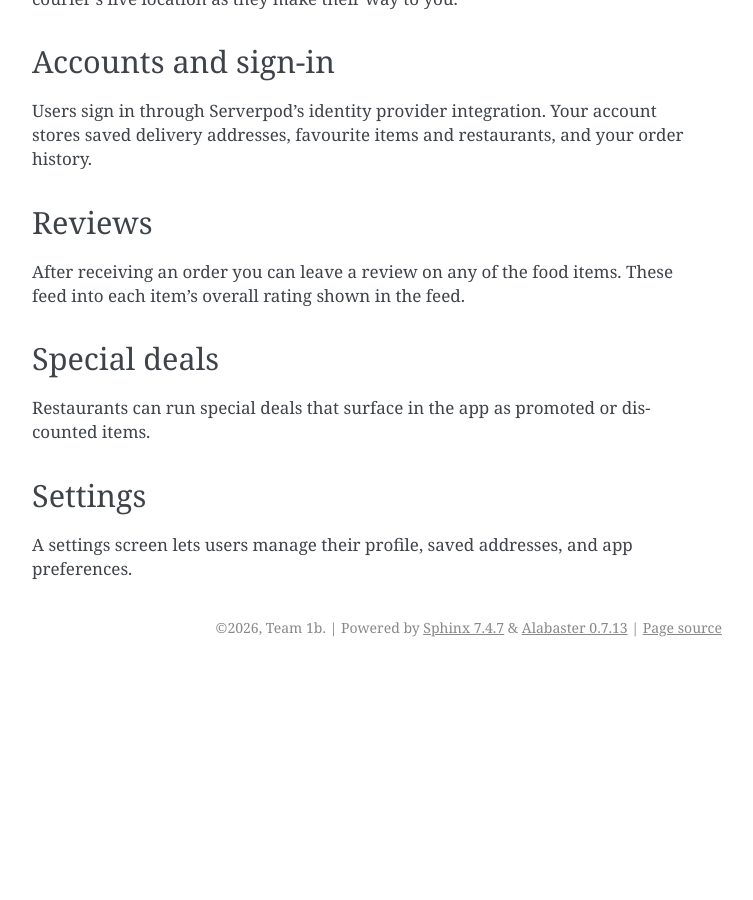
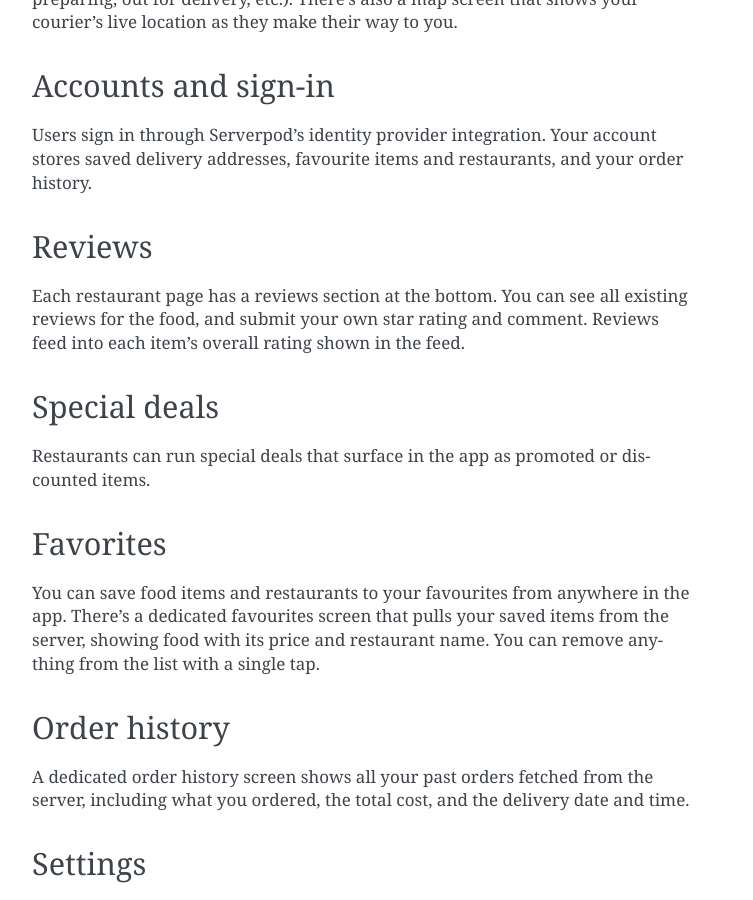
Before and after one commit to The-Delivery-App/the_delivery_app, a Sphinx documentation site: the page built from docs/features.rst, in a window 1280 px wide and 900 px high, scrolled down 1263 px. Shown: the whole window, without its empty margins (388-1141 px from the left). Built offline with Sphinx 7.4.7, drawn with Linux system fonts in a browser that asks for light colours; pages that are not in the unit, such as notebooks, are missing from menus; before the commit the page ends 1930 px from its top, so only the background shows below that; some of the changed text lies outside the part shown.

Commit message:
feautures rst update

```diff
--- a/docs/features.rst
+++ b/docs/features.rst
@@ -16,7 +16,7 @@ Tapping a restaurant takes you to its full menu. Each food item shows the name,
 Map view
 --------
 
-The map screen does two things. First, it shows nearby restaurants as pins on an interactive map — you can tap any of them to open their menu. Second, when you're tracking an order, it shows your courier's live location.
+The map screen does two things. First, it shows nearby restaurants as pins on an interactive map — you can tap any of them to open their menu. Second, when you have an active order, your courier appears as a live pin showing their name, vehicle, plate number, and phone number as they make their way to you.
 
 Basket
 ------
@@ -46,13 +46,23 @@ Users sign in through Serverpod's identity provider integration. Your account st
 Reviews
 -------
 
-After receiving an order you can leave a review on any of the food items. These feed into each item's overall rating shown in the feed.
+Each restaurant page has a reviews section at the bottom. You can see all existing reviews for the food, and submit your own star rating and comment. Reviews feed into each item's overall rating shown in the feed.
 
 Special deals
 -------------
 
 Restaurants can run special deals that surface in the app as promoted or discounted items.
 
+Favorites
+---------
+
+You can save food items and restaurants to your favourites from anywhere in the app. There's a dedicated favourites screen that pulls your saved items from the server, showing food with its price and restaurant name. You can remove anything from the list with a single tap.
+
+Order history
+-------------
+
+A dedicated order history screen shows all your past orders fetched from the server, including what you ordered, the total cost, and the delivery date and time.
+
 Settings
 --------
 
```
